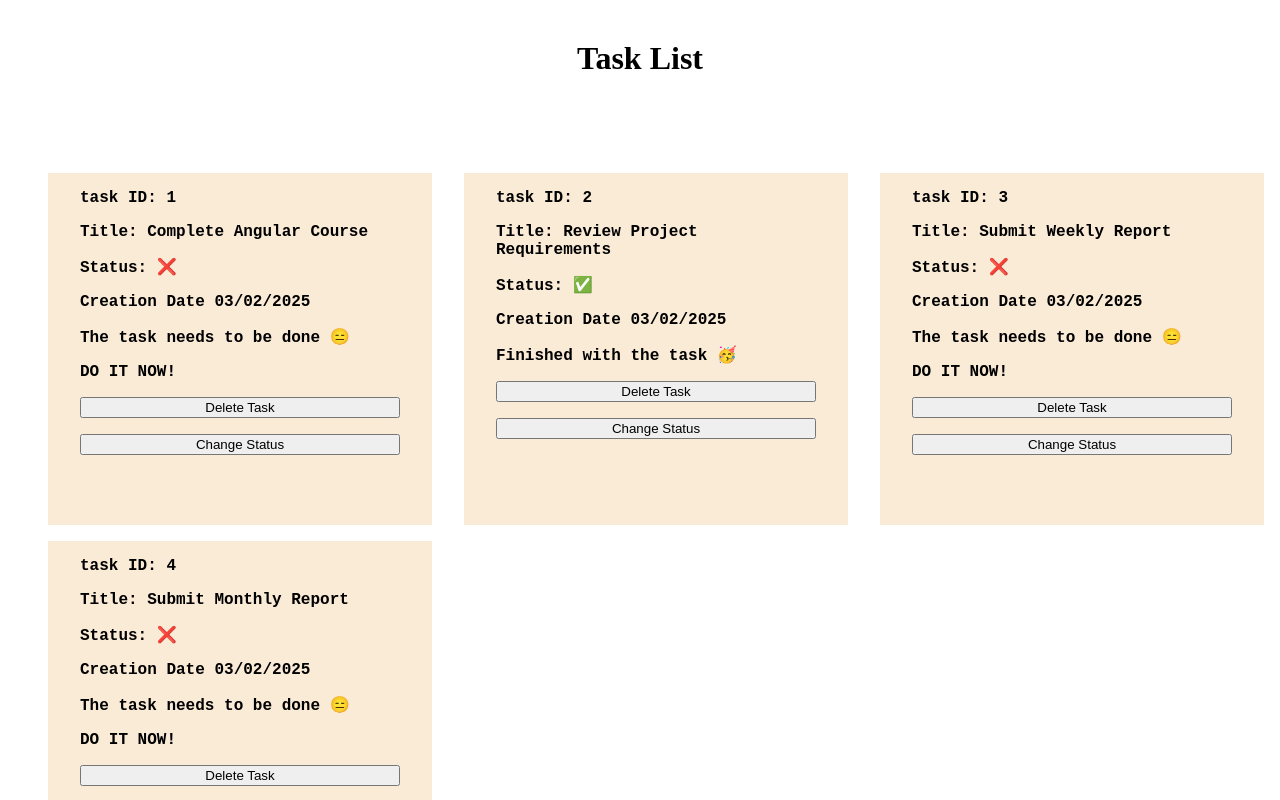
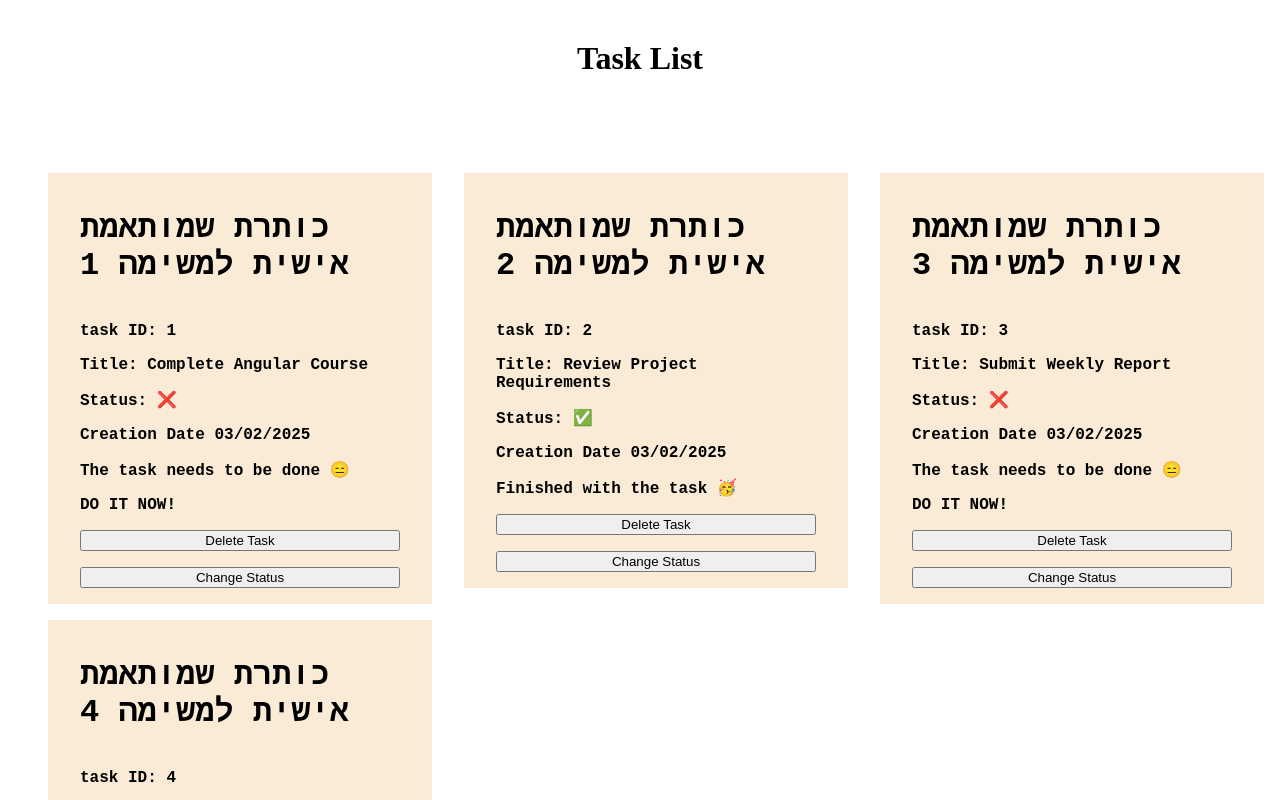
Before and after one commit to cr9169/task-manager, an Angular app: page / in a window 1280 px wide. Shown: the top 800 px of the page. Built offline with nearby package versions, Linux system fonts and the light colour scheme.

Commit message:
feat: add customizable task header to task item display

```diff
--- a/src/app/components/task-list/task-item/task-item.component.html
+++ b/src/app/components/task-list/task-item/task-item.component.html
@@ -3,6 +3,7 @@
   [ngSwitch]="task.completed"
   [class.highlighted]="task.isHighlighted"
 >
+  <ng-content select="[task-header]"></ng-content>
   <span>task ID: {{ task.id }}</span>
   <span>Title: {{ task.title }}</span>
   <span>Status: {{ task.completed ? "✅" : "❌" }}</span>
--- a/src/app/components/task-list/task-list.component.html
+++ b/src/app/components/task-list/task-list.component.html
@@ -6,7 +6,9 @@
       [task]="task"
       (deleteTask)="deleteTask($event)"
       (taskStatusChange)="changeTaskStatus($event)"
-    ></app-task-item>
+    >
+      <h1 dir="rtl" task-header>כותרת שמותאמת אישית למשימה {{ task.id }}</h1>
+    </app-task-item>
   </ul>
   <div class="create-new-task-section">
     <div class="title-input">
```
